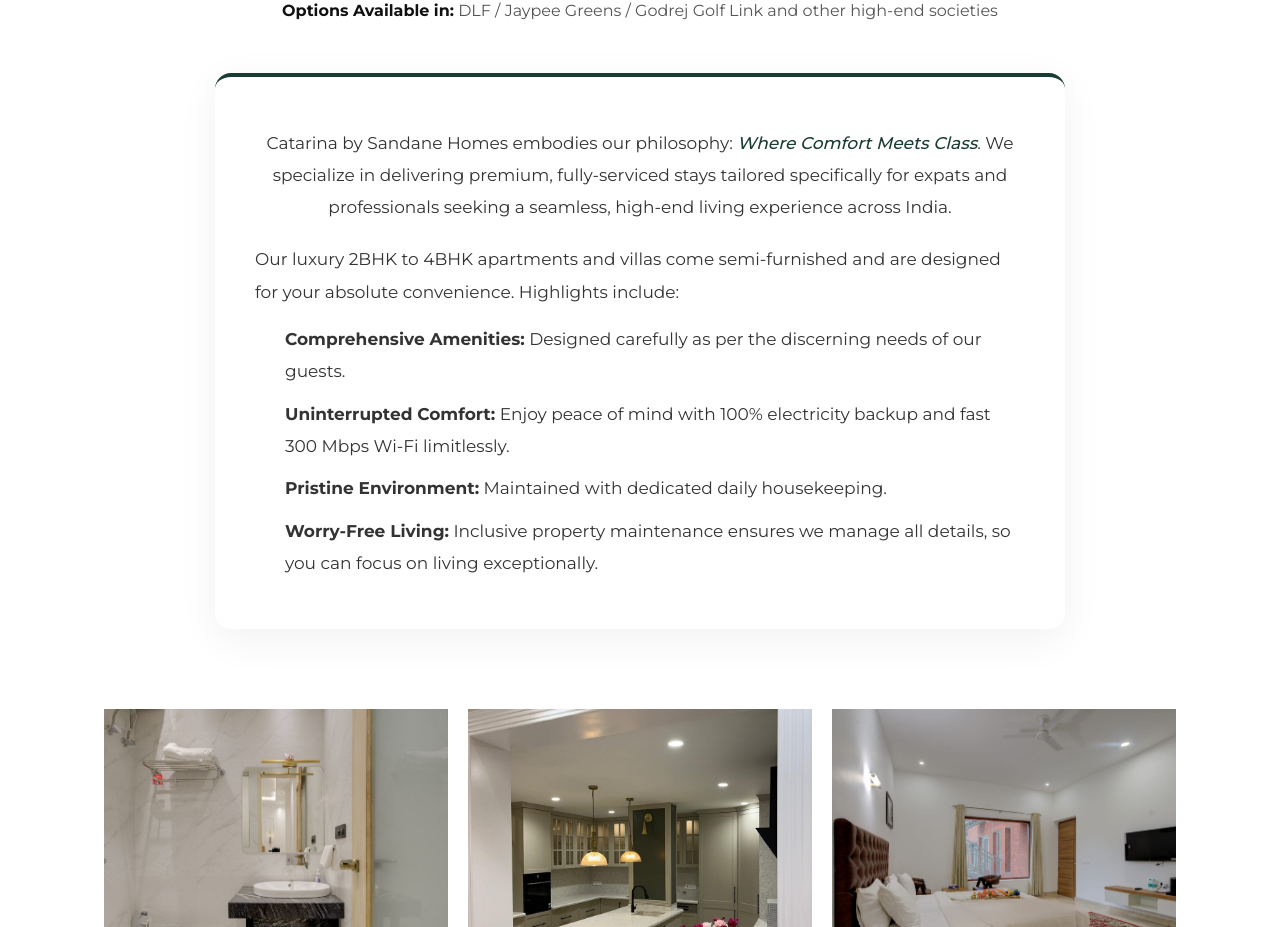
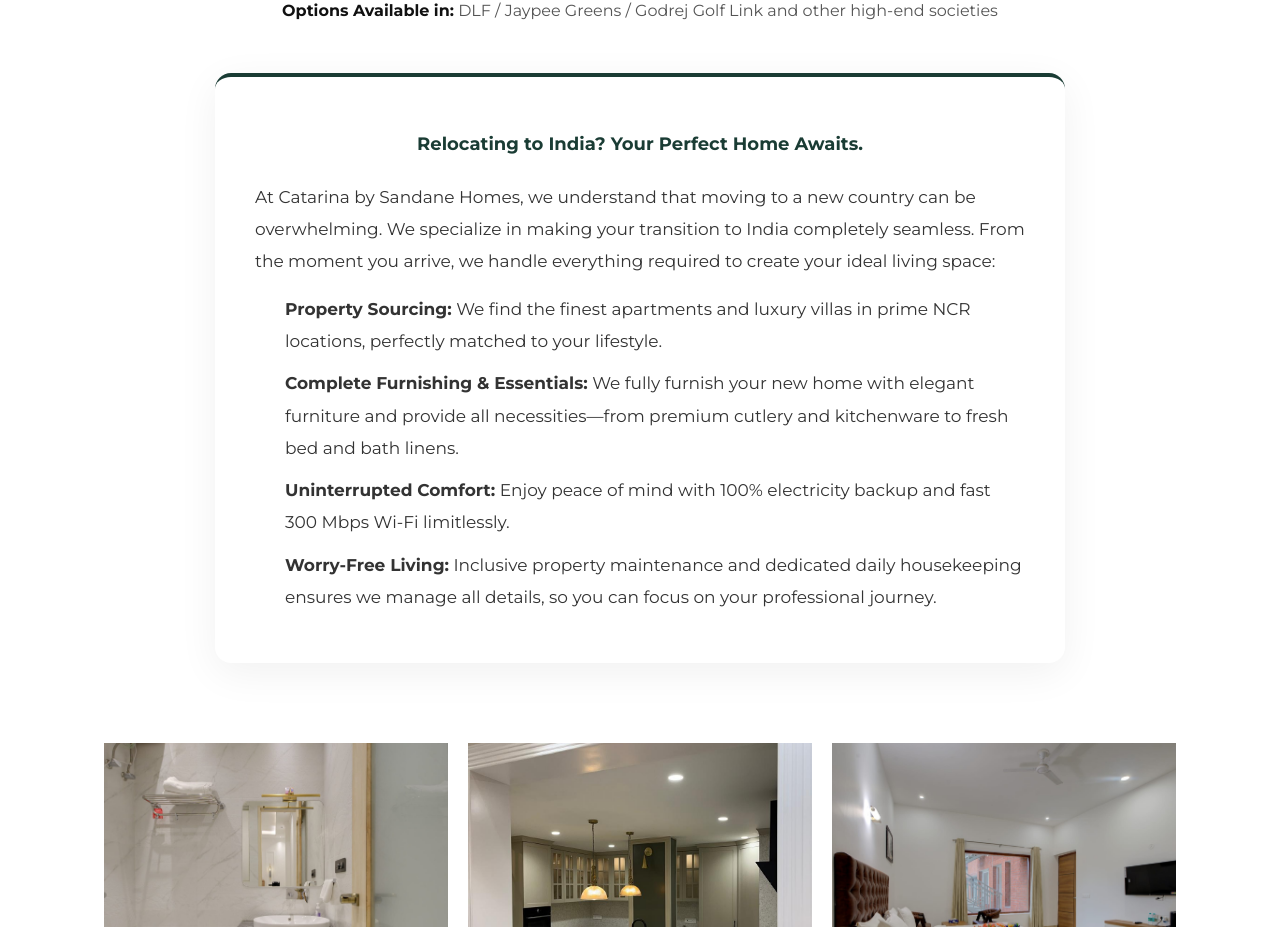
Before and after one commit to viratco/sandanehomes, a React (Vite) app: page /catarina-services in a window 1280 px wide. Shown: the part 1114-2041 px from the top of the page. Built offline with nearby package versions, Linux system fonts and the light colour scheme; a web font is replaced by a local one.

Commit message:
content: rewrite catarina info to specifically target relocating expats

```diff
--- a/src/components/pages/CatarinaServices.jsx
+++ b/src/components/pages/CatarinaServices.jsx
@@ -96,10 +96,10 @@ const CatarinaServices = () => {
                     borderTop: '4px solid #1A3C34'
                 }}>
                     <p style={{ marginBottom: '20px', textAlign: 'center' }}>
-                        Catarina by Sandane Homes embodies our philosophy: <em style={{ color: '#1A3C34', fontWeight: '500' }}>Where Comfort Meets Class</em>. We specialize in delivering premium, fully-serviced stays tailored specifically for expats and professionals seeking a seamless, high-end living experience across India.
+                        <strong style={{ fontSize: '18px', color: '#1A3C34' }}>Relocating to India? Your Perfect Home Awaits.</strong>
                     </p>
                     <p style={{ marginBottom: '15px' }}>
-                        Our luxury 2BHK to 4BHK apartments and villas come semi-furnished and are designed for your absolute convenience. Highlights include:
+                        At Catarina by Sandane Homes, we understand that moving to a new country can be overwhelming. We specialize in making your transition to India completely seamless. From the moment you arrive, we handle everything required to create your ideal living space:
                     </p>
                     <ul style={{
                         margin: '0',
@@ -108,10 +108,10 @@ const CatarinaServices = () => {
                         flexDirection: 'column',
                         gap: '10px'
                     }}>
-                        <li><strong>Comprehensive Amenities:</strong> Designed carefully as per the discerning needs of our guests.</li>
+                        <li><strong>Property Sourcing:</strong> We find the finest apartments and luxury villas in prime NCR locations, perfectly matched to your lifestyle.</li>
+                        <li><strong>Complete Furnishing & Essentials:</strong> We fully furnish your new home with elegant furniture and provide all necessities—from premium cutlery and kitchenware to fresh bed and bath linens.</li>
                         <li><strong>Uninterrupted Comfort:</strong> Enjoy peace of mind with 100% electricity backup and fast 300 Mbps Wi-Fi limitlessly.</li>
-                        <li><strong>Pristine Environment:</strong> Maintained with dedicated daily housekeeping.</li>
-                        <li><strong>Worry-Free Living:</strong> Inclusive property maintenance ensures we manage all details, so you can focus on living exceptionally.</li>
+                        <li><strong>Worry-Free Living:</strong> Inclusive property maintenance and dedicated daily housekeeping ensures we manage all details, so you can focus on your professional journey.</li>
                     </ul>
                 </div>
             </div>
```
